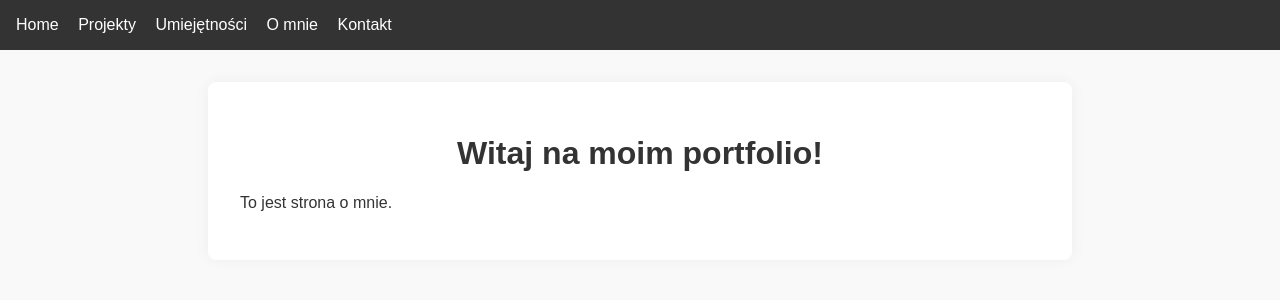
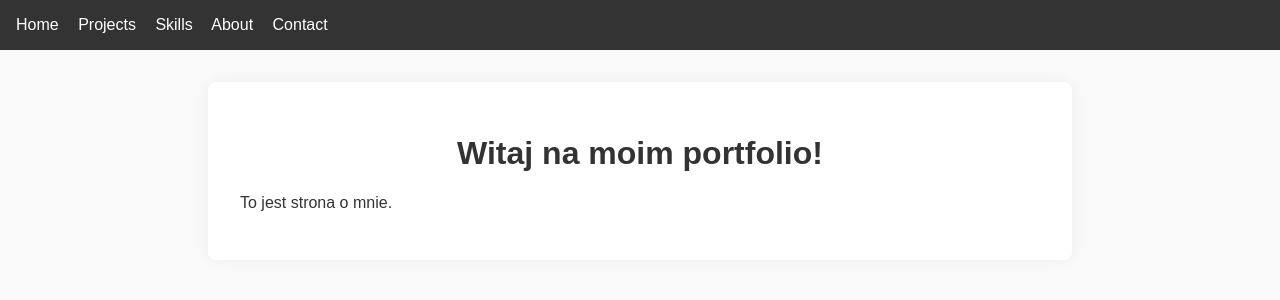
Before and after one commit to sebastian-elbacho/flask_assignment, a Flask app: page /about in a window 1280 px wide. Shown: the top 300 px of the page. Run offline with Flask 3, Linux system fonts and the light colour scheme.

Commit message:
the nav changed for english

```diff
--- a/templates/base.html
+++ b/templates/base.html
@@ -9,10 +9,10 @@
     <header>
         <nav>
             <a href="/">Home</a>
-            <a href="/projects">Projekty</a>
-            <a href="/skills">Umiejętności</a>
-            <a href="/about">O mnie</a>
-            <a href="/contact">Kontakt</a>
+            <a href="/projects">Projects</a>
+            <a href="/skills">Skills</a>
+            <a href="/about">About</a>
+            <a href="/contact">Contact</a>
         </nav>
     </header>
 
```
